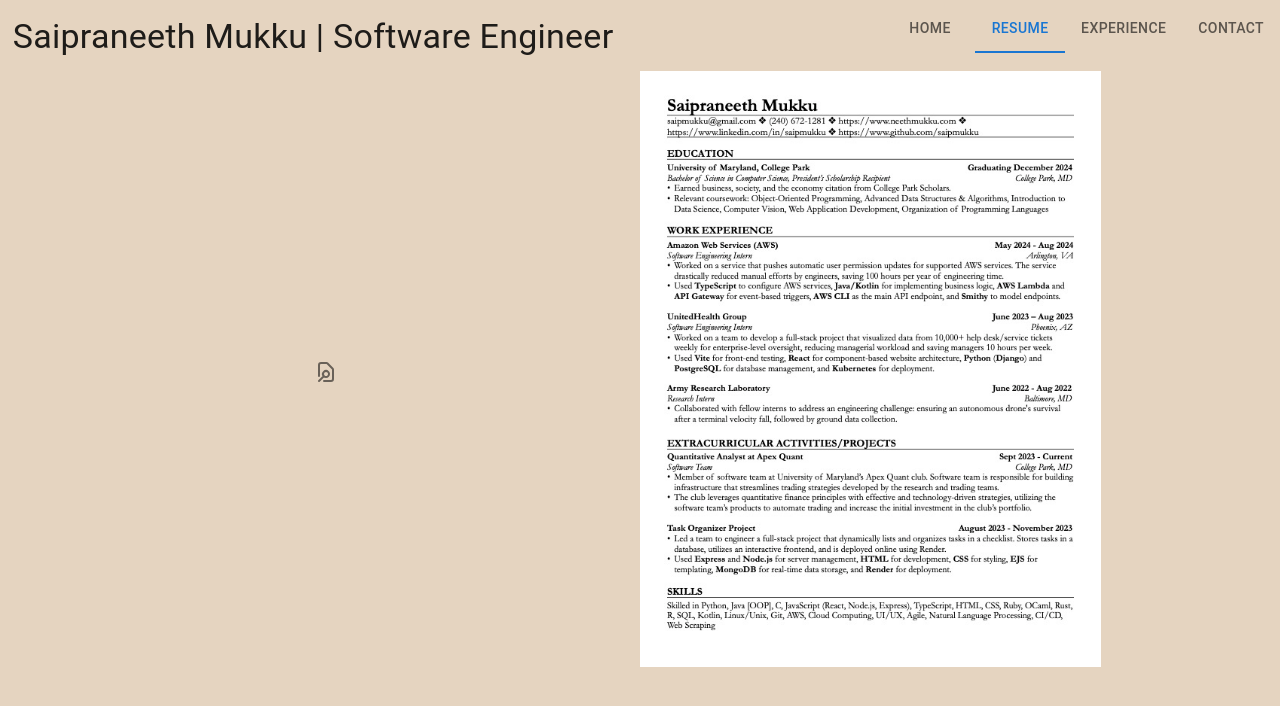
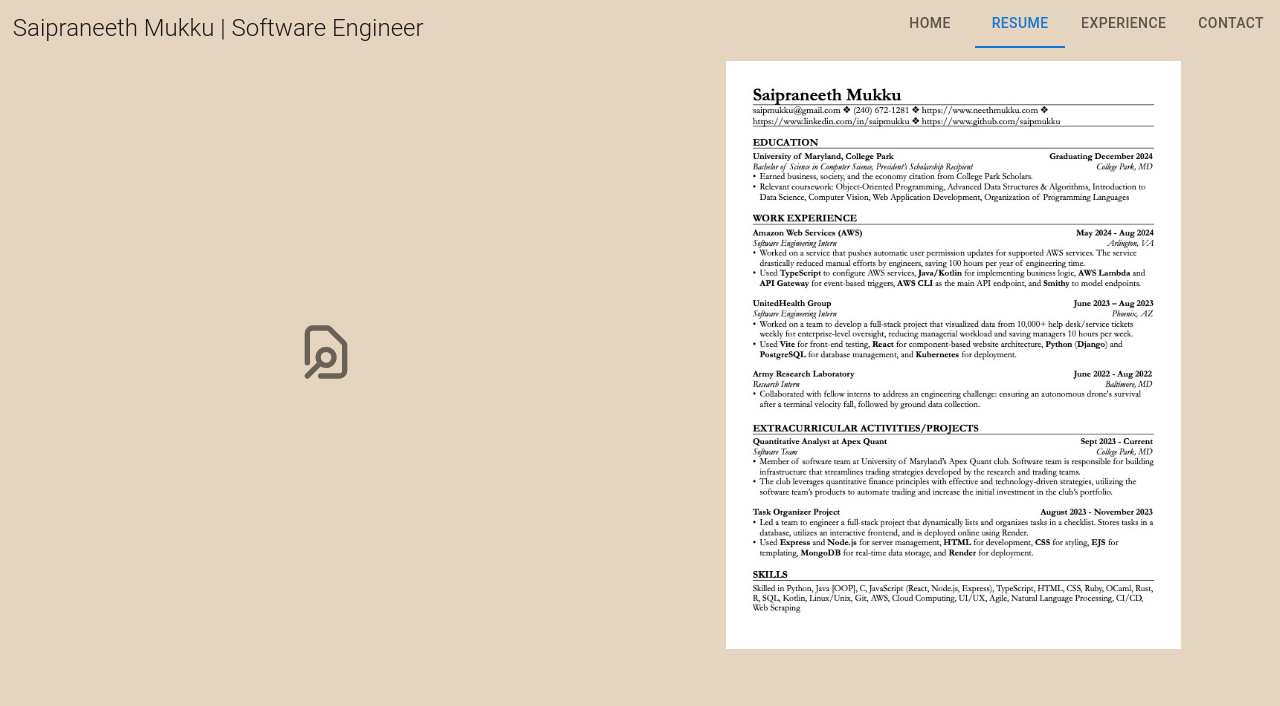
Before and after one commit to saipmukku/Portfolio-Website-Old, a React (Create React App) app: page / in a window 1280 px wide. Both pictures are taken after a click on the tab "RESUME". Shown: the top 706 px of the page. Built offline with nearby package versions, Linux system fonts and the light colour scheme.

Commit message:
Added animation library and improved browser compatibility

```diff
--- a/package.json
+++ b/package.json
@@ -7,6 +7,7 @@
     "@testing-library/jest-dom": "^5.17.0",
     "@testing-library/react": "^13.4.0",
     "@testing-library/user-event": "^13.5.0",
+    "framer-motion": "^11.11.0",
     "react": "^18.3.1",
     "react-dom": "^18.3.1",
     "react-icons": "^5.3.0",
--- a/src/App.css
+++ b/src/App.css
@@ -9,16 +9,12 @@
   align-items: center;
 }
 
-.all-page-content {
+.content {
   margin: 1vw;
 }
 
 .name {
   color: #007FFF;
-}
-
-.nav-bar-info {
-  padding-left: 1vw;
 }
 
 .home-page {
@@ -42,6 +38,8 @@
 .outer-resume {
   display: flex;
   flex-direction: row;
+  height: 100%;
+  width: 100%;
 }
 
 .icon-resume {
@@ -52,11 +50,16 @@
 }
 
 .image-resume {
+  display: flex;
+  flex-direction: row;
   flex: 1;
+  justify-content: center;
+  align-items: center;
+  box-sizing: border-box;
 }
 
 .actual-resume {
-  width: 500px;
+  width: 72.5%;
 }
 
 /* ID Values */
--- a/src/pages/ContactPage.js
+++ b/src/pages/ContactPage.js
@@ -5,7 +5,7 @@ import '../App.css'
 function ContactPage() {
     return (
       <Box>
-        Contact Page
+        Contact information will be listed here.
       </Box>
     )
 }
--- a/src/pages/ExperiencePage.js
+++ b/src/pages/ExperiencePage.js
@@ -5,7 +5,7 @@ import '../App.css';
 function ExperiencePage() {
     return (
       <Box>
-        Experience Page
+        Experience will be listed here.
       </Box>
     )
 }
--- a/src/pages/HomePage.js
+++ b/src/pages/HomePage.js
@@ -6,7 +6,7 @@ function HomePage() {
     return (
       <Box className="home-page">
         <Box className="personal-info">
-          <Avatar alt="Neeth's picture" src="portrait.jpeg" className="avatar" sx={{ height: 400, width: 400 }} variant="rounded"/>
+          <Avatar alt="Neeth's picture" src="portrait.jpeg" className="avatar" sx={{ height: 420, width: 420 }} variant="rounded"/>
           <Box>
             <h1 id="box-header">
               Hi, my name is <span className="name">Saipraneeth Mukku</span>
@@ -18,7 +18,7 @@ function HomePage() {
         </Box>
         <Box className="about-me">
           <span id="about-me-id"><h1>About me</h1></span>
-          <Typography variant="h4">I am currently a senior at the University of Maryland, College Park, studying Computer Science with a minor in General Business.
+          <Typography variant="h5">I am currently a senior at the University of Maryland, College Park, studying Computer Science with a minor in General Business.
             I have experience building software for various companies, and am always looking for ways to expand my skillset. Click through the tabs
             to view my resume, experience, and contact me with inquiries!
           </Typography>
--- a/src/pages/MainPage.js
+++ b/src/pages/MainPage.js
@@ -33,7 +33,7 @@ function MainPage() {
         <Fade in={true} timeout={2000}>
             <Box className="main-page" sx={{ width: '100%' }}>
                 <Box className="nav-bar">
-                    <Typography variant="h4" className="nav-bar-info" sx={{ fontWeight:'400', mt:'2vh' }}>Saipraneeth Mukku | Software Engineer</Typography>
+                    <Typography variant="h5" sx={{ fontWeight:'300', mt:'1vh', pl:'1vw' }}>Saipraneeth Mukku | Software Engineer</Typography>
                     <Tabs onChange={handleChange} value={value} variant="standard" sx={{ width:'1000' }} centered={true}>
                         <Tab label="Home" value={0}/>
                         <Tab label="Resume" value={1}/>
@@ -41,7 +41,7 @@ function MainPage() {
                         <Tab label="Contact" value={3}/>
                     </Tabs>
                 </Box>
-                <Box className="all-page-content">
+                <Box className="content">
                     {renderContent()}
                 </Box>
             </Box>
--- a/src/pages/ResumePage.js
+++ b/src/pages/ResumePage.js
@@ -1,18 +1,31 @@
-import React from 'react';
-import { Box, IconButton } from '@mui/material';
+import React, { useState } from 'react';
+import { Box, IconButton, Modal } from '@mui/material';
 import { HiOutlineDocumentSearch } from 'react-icons/hi';
+import { motion } from "framer-motion"
 import '../App.css'
 
 function ResumePage() {
+    const [open, setOpen] = useState(false);
+
+    const handleOpen = () => {
+        if(open) setOpen(false);
+        else setOpen(true);
+    }
+
     return (
         <Box className="outer-resume">
             <Box className="icon-resume">
-                <IconButton>
-                    <HiOutlineDocumentSearch />
+                <IconButton onClick={handleOpen}>
+                    <motion.div className="animated-icon" whileHover={{ scale: 1.75 }} whileTap={{ scale: 1.35, borderRadius: "100%" }}>
+                        <HiOutlineDocumentSearch size={64} />
+                    </motion.div>
                 </IconButton>
             </Box>
             <Box className="image-resume">
-                <Box component="img" src="resume.jpeg" className="actual-resume" alt="Resume" sx={{ width:'36vw' }}/>
+                <Modal open={open} onClick={handleOpen} sx={{ display:'flex', alignItems:"center", justifyContent:'center' }}>
+                    <Box component="img" src="resume.jpeg" alt="Resume" sx={{ height:'100vh', overflowY:'auto', position:'absolute', objectFit:'contain' }}/>
+                </Modal>
+                <Box component="img" src="resume.jpeg" className="actual-resume" alt="Resume"/>
             </Box>
         </Box>
     )
```
Also changed, not shown: 2 other files (tests, documents, lock files or other folders).
